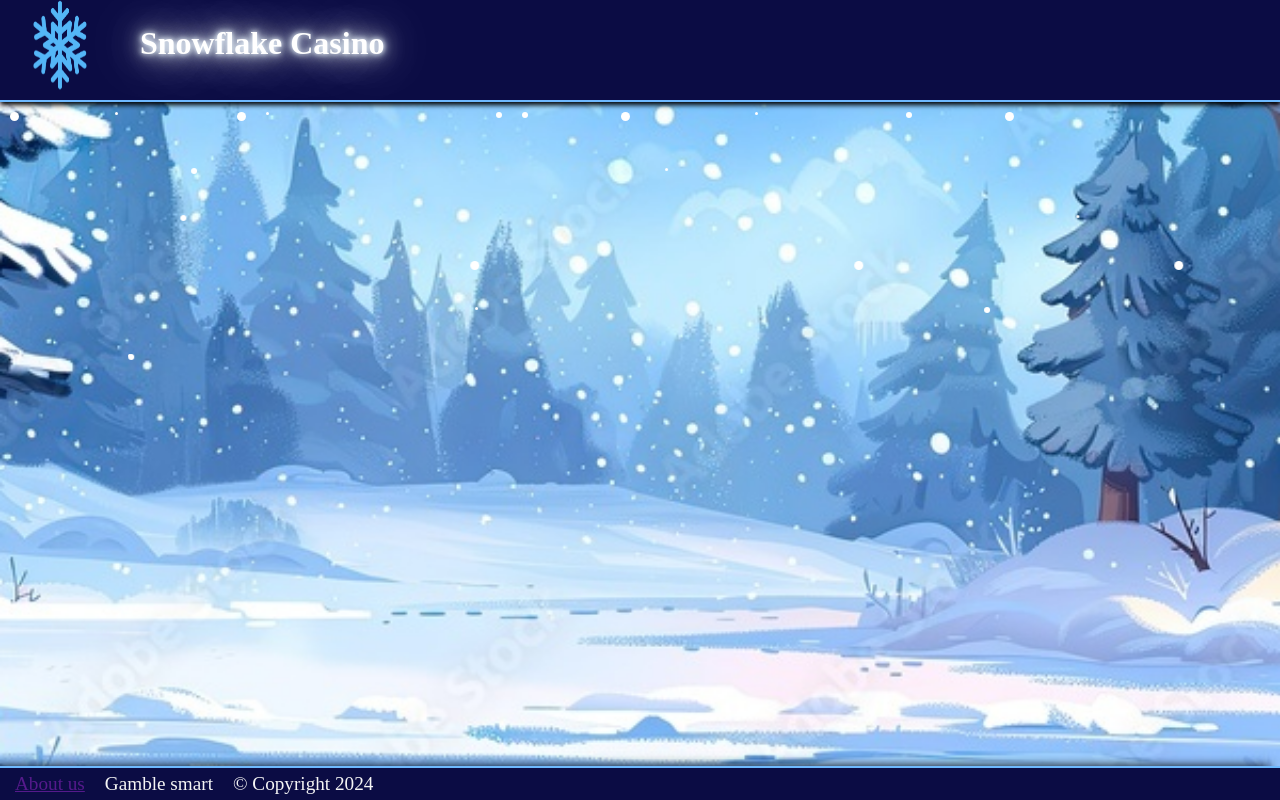
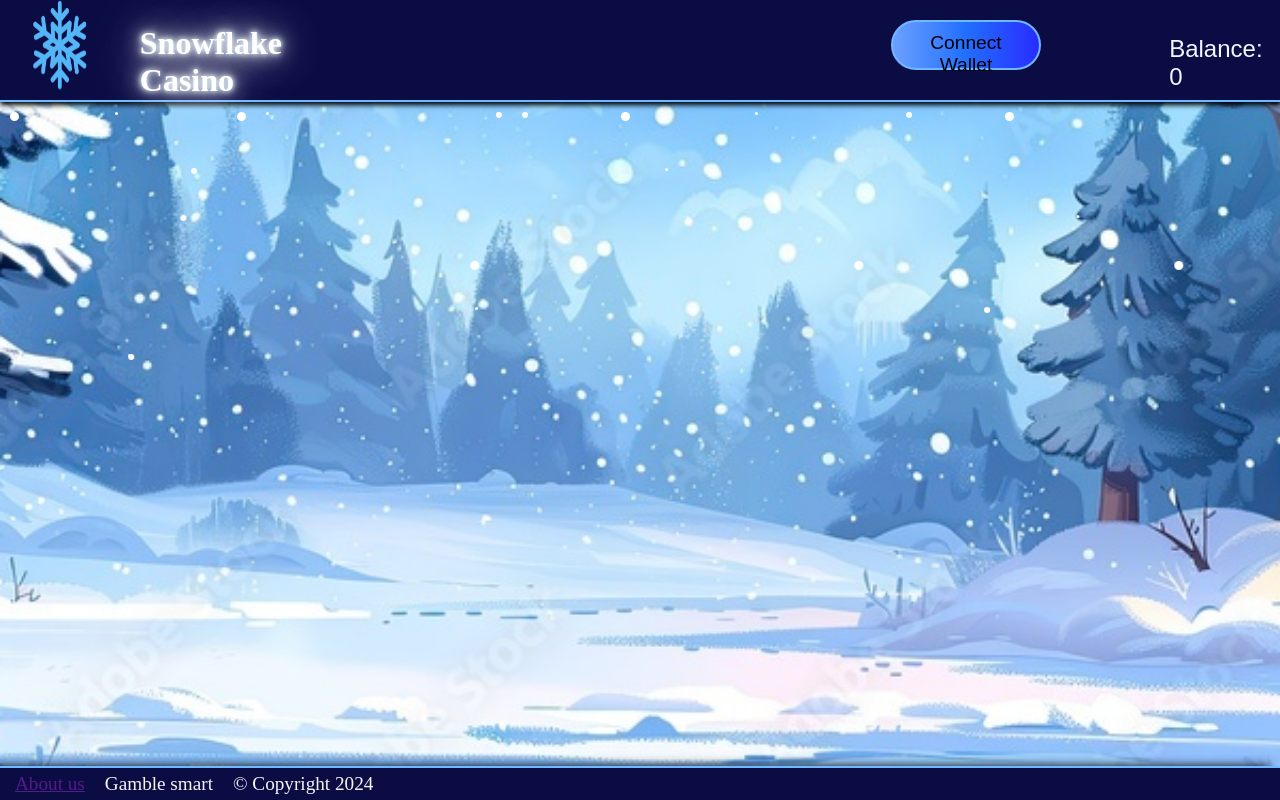
Before and after one commit to Krol-Kacper/snowflake, a React (Vite) app: page / in a window 1280 px wide. Built offline with nearby package versions, Linux system fonts and the light colour scheme.

Commit message:
Day2-header-updatev2

```diff
--- a/src/Header.css
+++ b/src/Header.css
@@ -29,3 +29,30 @@ h1 {
     }
 
 }
+
+.wallet-button {
+    margin-top: 20px;
+    margin-left: 40vw;
+    border-radius: 40px;
+    height: 50px;
+    padding: 10px;
+    font-size: 1.2em;
+
+    background: linear-gradient(to right, rgb(108, 160, 255), rgb(33, 111, 255), rgb(41, 44, 255));
+    border: 2px solid rgb(110, 185, 255);
+    color: rgb(0, 0, 0);
+}
+
+.wallet-button:hover {
+    background: linear-gradient(to right, rgb(158, 9, 9), rgb(213, 226, 21), rgb(194, 132, 18));
+    border: 2px solid rgb(148, 14, 14);
+    color: rgb(255, 255, 255);
+}
+
+.balance-display {
+    margin-top: 35px;
+    margin-left: 10vw;
+    color: aliceblue;
+    font-size: 1.5em;
+    font-family: 'Baskerville', sans-serif;
+}
--- a/src/Header.jsx
+++ b/src/Header.jsx
@@ -6,6 +6,8 @@ function Header() {
         <header>
             <img src="./src/images/snowflake.png" width="80px" height="90px" class="logo" alt="Snowflake image"></img>
             <h1>Snowflake Casino</h1>
+            <button class="wallet-button">Connect Wallet</button>
+            <a class="balance-display">Balance: 0</a>
         </header>
     )
 }
```
